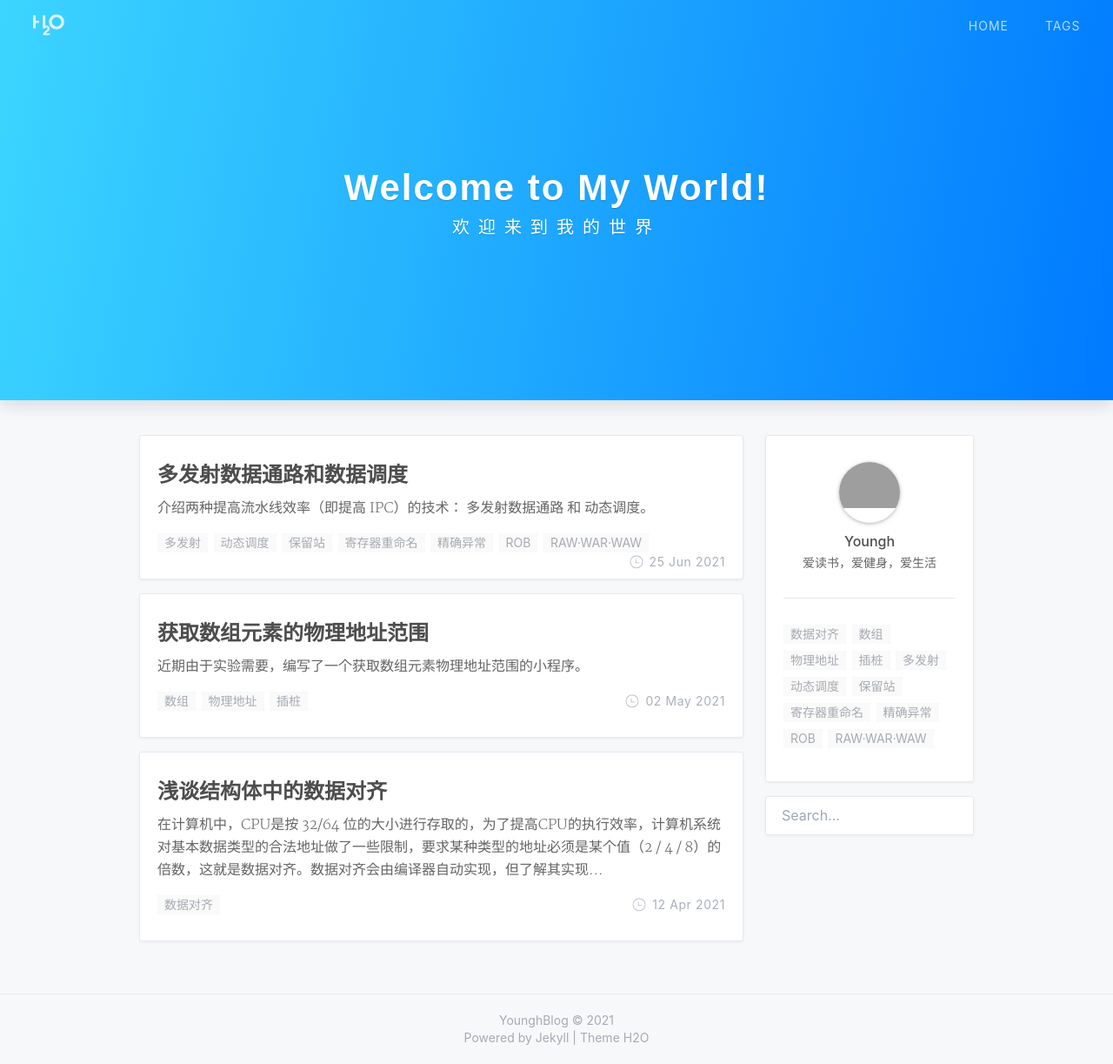
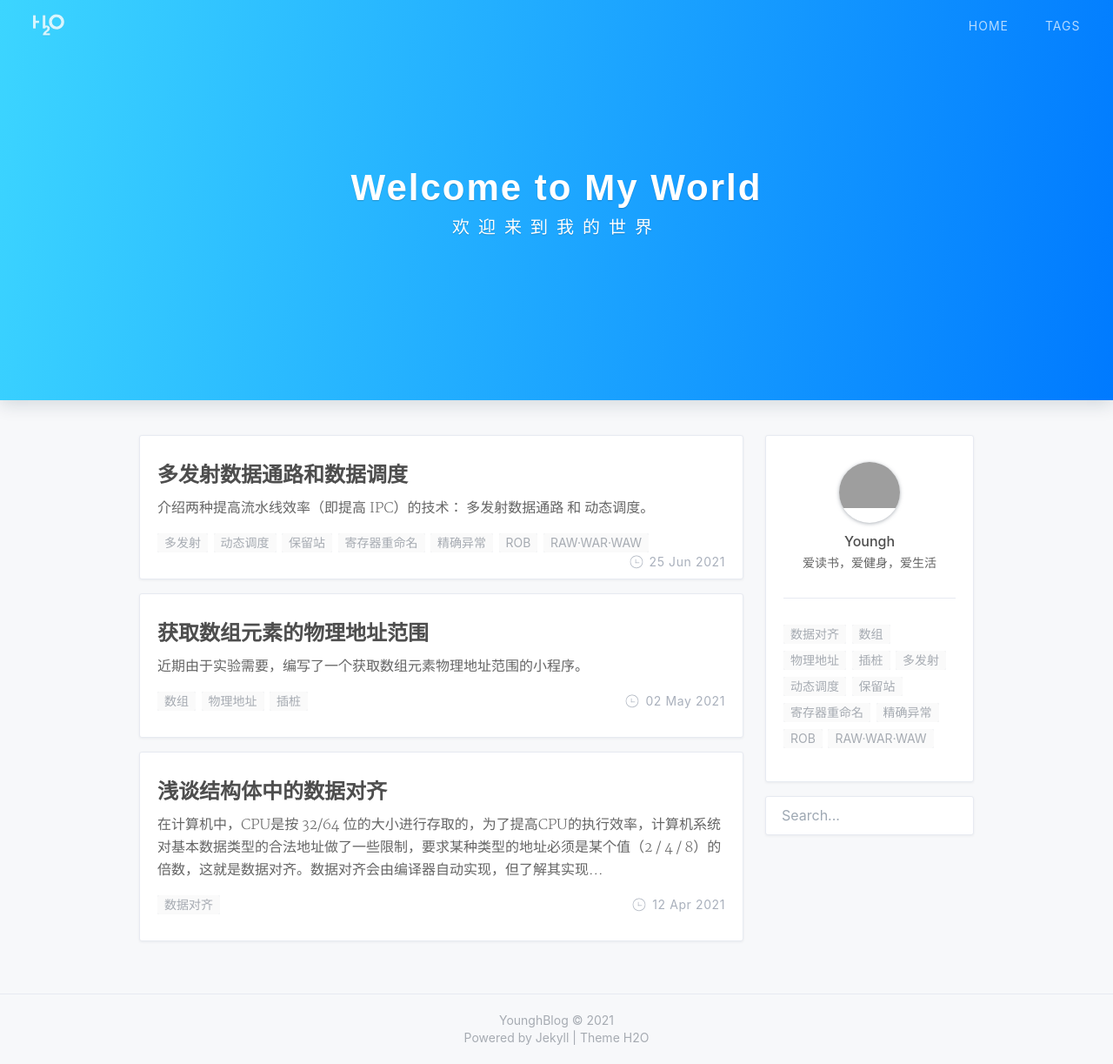
Before and after one commit to younghblog/younghblog.github.io, a Jekyll site: the page built from index.html, in a window 1280 px wide and 1223 px high. Shown: the whole window at 87% size. Built offline with Jekyll 4.4.1, drawn with Linux system fonts in a browser that asks for light colours; nearby versions of some CDN libraries; the list of posts is cut into pages by our own code; a style sheet for code colours, icons or effects is not loaded; grey boxes are pictures that could not be loaded.

```diff
--- a/index.html
+++ b/index.html
@@ -1,6 +1,6 @@
 ---
 layout: default
-home-title: Welcome to My World!
+home-title: Welcome to My World
 description: 欢迎来到我的世界
 ---
 
```
